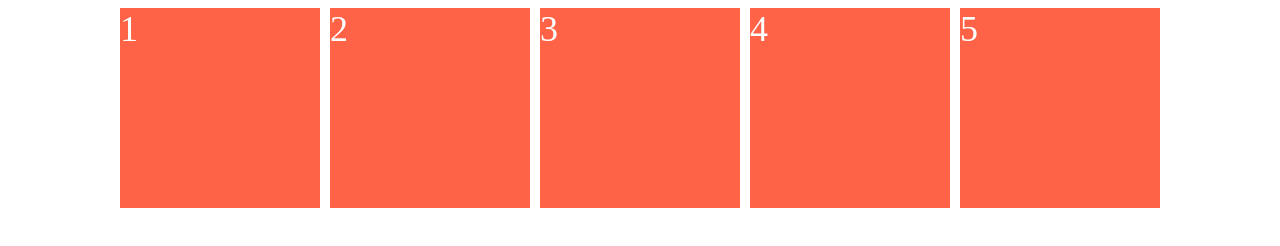
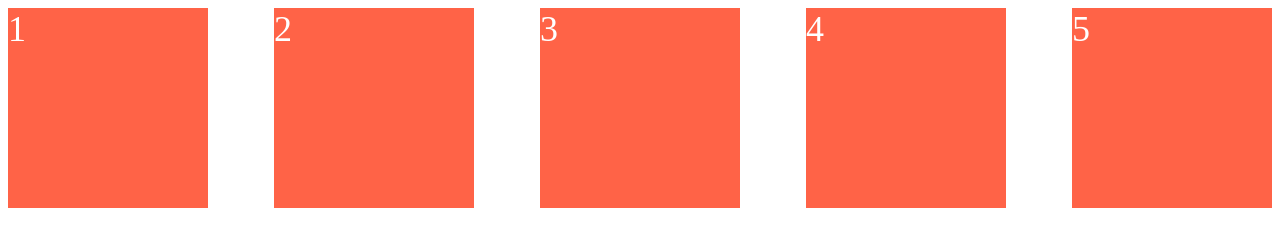
Before and after one commit to johj703/css_layout_masterclass, a website built with Vite: page index.html in a window 1280 px wide. Built offline with nearby package versions, Linux system fonts and the light colour scheme.

Commit message:
Update style.css

```diff
--- a/style.css
+++ b/style.css
@@ -1,8 +1,8 @@
 .father {
   display: flex;
-  flex-direction: row;
   gap: 10px;
-  justify-content: center;
+  justify-content: space-between;
+  align-items: center;
 }
 
 .box {
```
